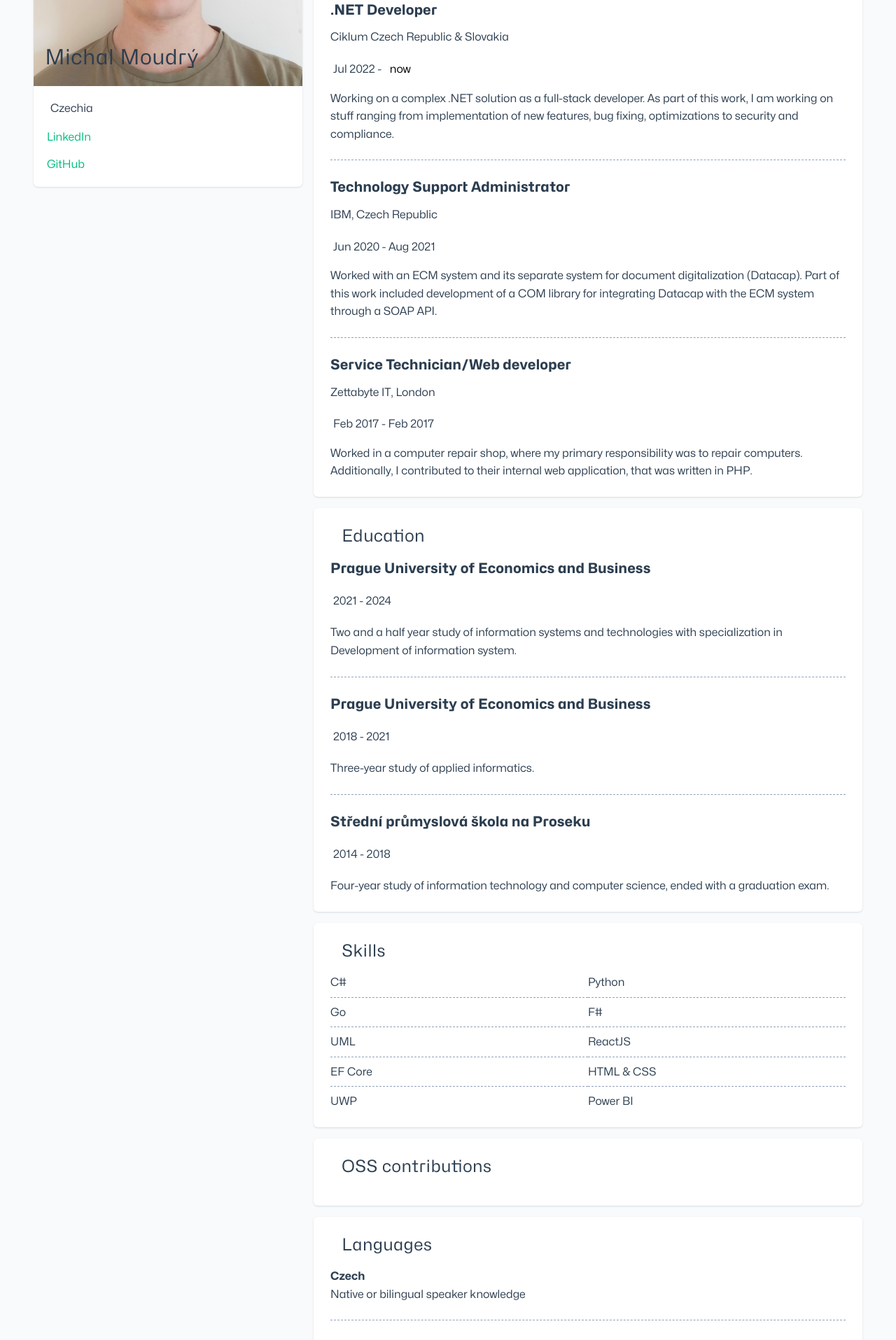
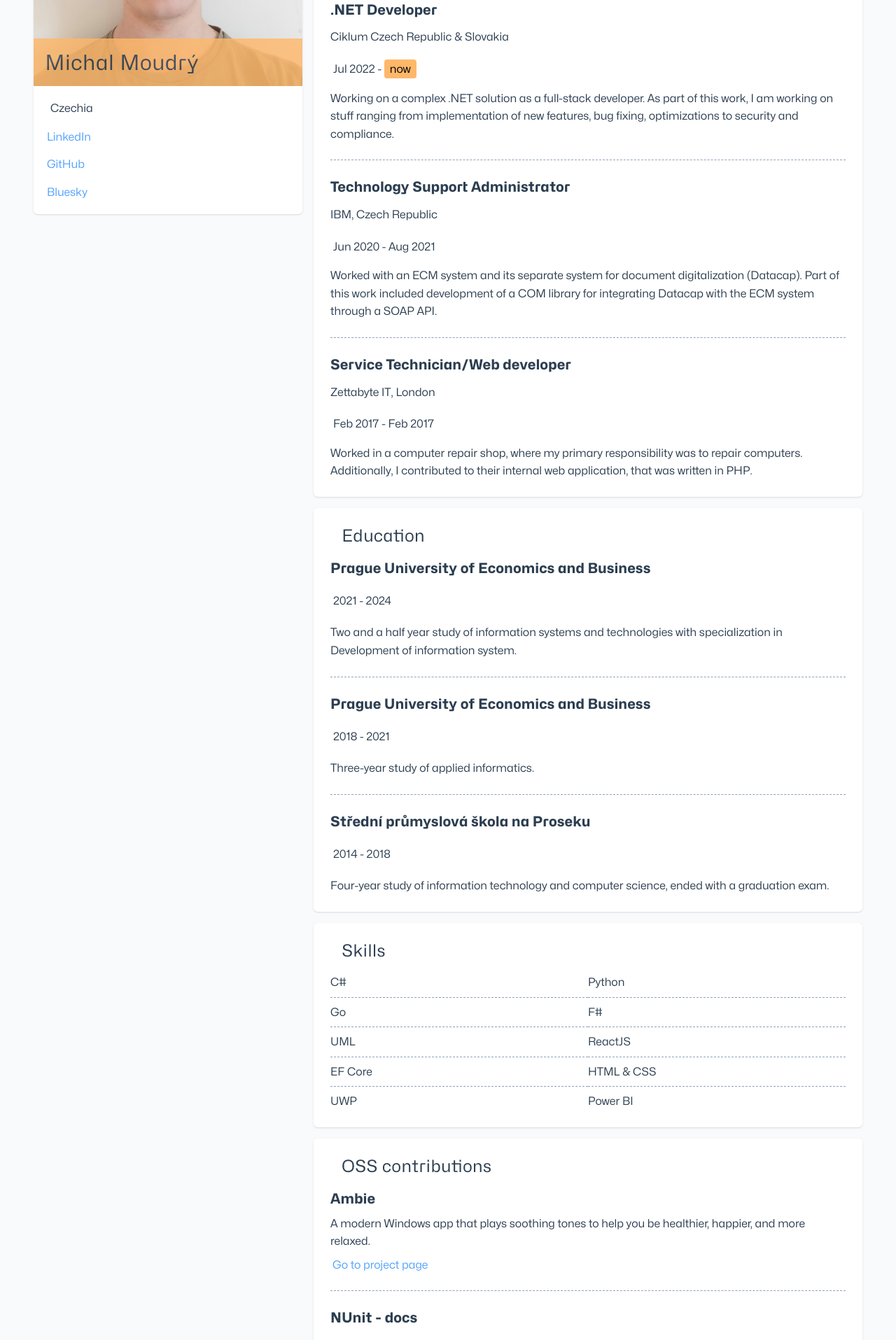
Before and after one commit to MichalMoudry/moudry, a Vue app: page /skills in a window 1280 px wide. Shown: the part 277-2192 px from the top of the page at 70% size. Built offline with nearby package versions, Linux system fonts and the light colour scheme; a web font is replaced by a local one.

Commit message:
finished vuejs setup

```diff
--- a/src/App.vue
+++ b/src/App.vue
@@ -1,5 +1,4 @@
 <script setup>
-import Link from "./components/atoms/Link.vue";
 import ProfileInfo from "./components/organisms/ProfileInfo.vue";
 import Home from "./components/pages/Home.vue";
 </script>
@@ -17,6 +16,7 @@ import Home from "./components/pages/Home.vue";
     </div>
   </main>
 
+  <!--
   <footer class="bg-primary-300 p-4 w-full flex justify-center">
     <p>
       Powered by
@@ -24,4 +24,5 @@ import Home from "./components/pages/Home.vue";
       <Link url="#" title="Vue.js" content="Vue.js" />
     </p>
   </footer>
+  -->
 </template>
--- a/src/assets/base.css
+++ b/src/assets/base.css
@@ -1,53 +1,14 @@
 /* color palette from <https://github.com/vuejs/theme> */
 :root {
-  --vt-c-white: #ffffff;
-  --vt-c-white-soft: #f8f8f8;
-  --vt-c-white-mute: #f2f2f2;
-
-  --vt-c-black: #181818;
-  --vt-c-black-soft: #222222;
-  --vt-c-black-mute: #282828;
-
   --vt-c-indigo: #2c3e50;
-
-  --vt-c-divider-light-1: rgba(60, 60, 60, 0.29);
-  --vt-c-divider-light-2: rgba(60, 60, 60, 0.12);
-  --vt-c-divider-dark-1: rgba(84, 84, 84, 0.65);
-  --vt-c-divider-dark-2: rgba(84, 84, 84, 0.48);
-
   --vt-c-text-light-1: var(--vt-c-indigo);
   --vt-c-text-light-2: rgba(60, 60, 60, 0.66);
-  --vt-c-text-dark-1: var(--vt-c-white);
-  --vt-c-text-dark-2: rgba(235, 235, 235, 0.64);
 }
 
 /* semantic color variables for this project */
 :root {
-  --color-background: var(--vt-c-white);
-  --color-background-soft: var(--vt-c-white-soft);
-  --color-background-mute: var(--vt-c-white-mute);
-
-  --color-border: var(--vt-c-divider-light-2);
-  --color-border-hover: var(--vt-c-divider-light-1);
-
   --color-heading: var(--vt-c-text-light-1);
   --color-text: var(--vt-c-text-light-1);
-
-  --section-gap: 160px;
-}
-
-@media (prefers-color-scheme: dark) {
-  :root {
-    --color-background: var(--vt-c-black);
-    --color-background-soft: var(--vt-c-black-soft);
-    --color-background-mute: var(--vt-c-black-mute);
-
-    --color-border: var(--vt-c-divider-dark-2);
-    --color-border-hover: var(--vt-c-divider-dark-1);
-
-    --color-heading: var(--vt-c-text-dark-1);
-    --color-text: var(--vt-c-text-dark-2);
-  }
 }
 
 @font-face {
--- a/src/assets/main.css
+++ b/src/assets/main.css
@@ -15,17 +15,24 @@ h3,
   font-family: 'Hubot Sans';
 }
 
-a,
-.green {
+a {
   text-decoration: none;
-  color: hsla(160, 100%, 37%, 1);
+  color: oklch(70.7% 0.165 254.624);
   transition: 0.4s;
   padding: 3px;
 }
 
+.bg-primary-300 {
+  background-color: oklch(83.7% 0.128 66.29);
+}
+
+.text-primary-300 {
+  color: oklch(83.7% 0.128 66.29);
+}
+
 @media (hover: hover) {
   a:hover {
-    background-color: hsla(160, 100%, 37%, 0.2);
+    background-color: oklch(95.1% 0.026 236.824);
   }
 }
 
--- a/src/components/atoms/Icon.vue
+++ b/src/components/atoms/Icon.vue
@@ -1,13 +1,9 @@
 <script setup>
 const props = defineProps({
-  icon: String,
-  isPrimary: {
-    type: Boolean,
-    default: true
-  }
+  icon: String
 })
 </script>
 
 <template>
-  <span class="oi" :class="{ 'text-primary-300': isPrimary }" :data-glyph="props.icon" />
+  <span class="oi" :data-glyph="props.icon" />
 </template>
--- /dev/null
+++ b/src/components/molecules/OssContribListItem.vue
@@ -0,0 +1,20 @@
+<script setup>
+import LargeBoldText from '../atoms/LargeBoldText.vue';
+import Link from "../atoms/Link.vue";
+
+const props = defineProps({
+    name: String,
+    url: String
+})
+
+</script>
+
+<template>
+    <LargeBoldText :text="name" />
+    <div class="py-2">
+        <slot/>
+    </div>
+    <p>
+        <Link :url="url" title="Link to the project" content="Go to project page" />
+    </p>
+</template>
--- a/src/components/organisms/ProfileInfo.vue
+++ b/src/components/organisms/ProfileInfo.vue
@@ -8,7 +8,7 @@ import Link from '../atoms/Link.vue';
     <Card :has-padding="false">
         <div class="relative">
             <img src="/profile-image.jpg" alt="Michal Moudrý" draggable="false" class="rounded-t" />
-            <h1 class="text-3xl bg-primary-300 bg-opacity-80 bottom-0 ps-4 py-6 absolute w-full">
+            <h1 class="text-3xl bg-primary-300 opacity-80 bottom-0 ps-4 py-4 absolute w-full">
                 Michal Moudrý
             </h1>
         </div>
@@ -20,13 +20,19 @@ import Link from '../atoms/Link.vue';
                     url="linkedin.com/in/michal-moudry/"
                     title="LinkedIn"
                     content="LinkedIn"
-                    class="p-2 rounded mt-2 hover:bg-primary-300 hover:bg-opacity-80"
+                    class="rounded mt-2"
                 />
                 <Link
                     url="github.com/MichalMoudry"
                     title="GitHub"
                     content="GitHub"
-                    class="p-2 rounded mt-2 hover:bg-primary-300 hover:bg-opacity-80"
+                    class="rounded mt-2"
+                />
+                <Link
+                    url="bsky.app/profile/michalmoudry.bsky.social"
+                    title="Bluesky"
+                    content="Bluesky"
+                    class="rounded mt-2"
                 />
             </div>
         </div>
--- a/src/components/pages/Home.vue
+++ b/src/components/pages/Home.vue
@@ -3,6 +3,7 @@ import Card from "../atoms/Card.vue";
 import Separator from "../atoms/Separator.vue";
 import IconHeader from "../molecules/IconHeader.vue";
 import EduList from "../templates/EduList.vue";
+import OssContributions from "../templates/OssContributions.vue";
 import WorkExpList from "../templates/WorkExpList.vue";
 </script>
 
@@ -49,6 +50,7 @@ import WorkExpList from "../templates/WorkExpList.vue";
 
     <Card class="mt-4">
         <IconHeader icon="lightbulb" text="OSS contributions" />
+        <OssContributions/>
     </Card>
 
     <Card class="mt-4">
@@ -59,9 +61,5 @@ import WorkExpList from "../templates/WorkExpList.vue";
 
         <p class="font-bold">English</p>
         <p>Knowledge enabling professional work</p>
-        <Separator/>
-
-        <p class="font-bold">German</p>
-        <p>Basic knowledge</p>
     </Card>
 </template>
--- /dev/null
+++ b/src/components/templates/OssContributions.vue
@@ -0,0 +1,27 @@
+<script setup>
+import Separator from '../atoms/Separator.vue';
+import OssContribListItem from '../molecules/OssContribListItem.vue';
+
+
+</script>
+
+<template>
+    <div id="oss-contributions">
+        <OssContribListItem
+            name="Ambie"
+            url="https://github.com/jenius-apps/ambie">
+            <p>
+                A modern Windows app that plays soothing tones to help you be
+                healthier, happier, and more relaxed.
+            </p>
+        </OssContribListItem>
+
+        <Separator/>
+
+        <OssContribListItem
+            name="NUnit - docs"
+            url="https://github.com/nunit/docs">
+            <p>.</p>
+        </OssContribListItem>
+    </div>
+</template>
```
